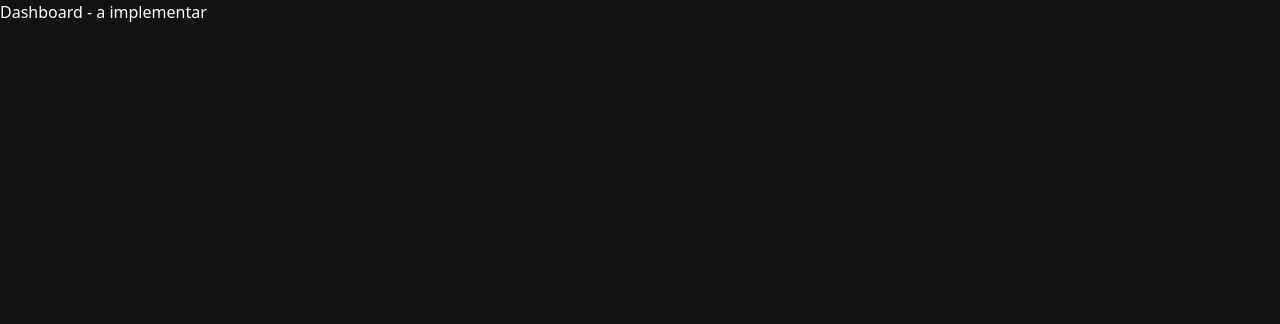
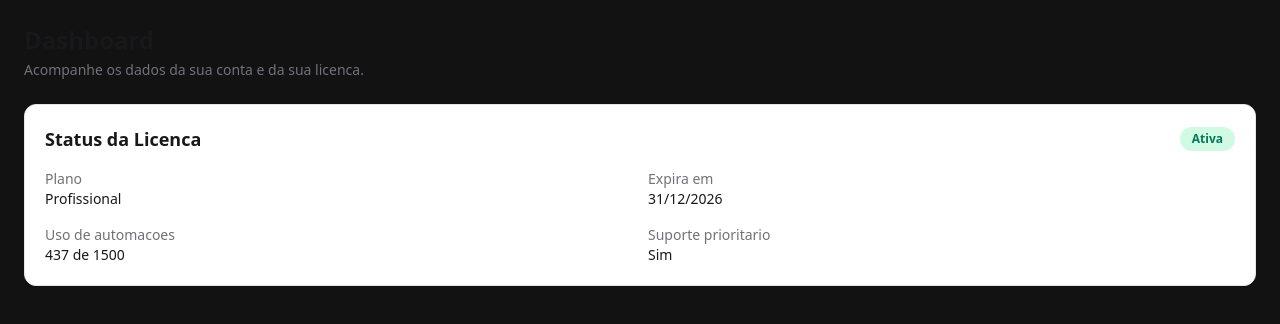
Before and after one commit to EfficienceCo/EfficienceCo, a Next.js app in the folder frontend/: page /dashboard in a window 1280 px wide. Shown: the top 324 px of the page. Built offline with nearby package versions, Linux system fonts and the light colour scheme; sample sign-in values are in the browser's storage.

Commit message:
feat: implement StatusLicenca component and integrate it into the Dashboard

```diff
--- a/frontend/src/app/dashboard/page.jsx
+++ b/frontend/src/app/dashboard/page.jsx
@@ -3,6 +3,7 @@
 import { useEffect } from 'react';
 import { useRouter } from 'next/navigation';
 import { useAuth } from '../../hooks/useAuth';
+import StatusLicenca from '../../components/dashboard/StatusLicenca';
 
 export default function Dashboard() {
   const router = useRouter();
@@ -22,5 +23,14 @@ export default function Dashboard() {
     return null;
   }
 
-  return <h1>Dashboard - a implementar</h1>;
+  return (
+    <main className="space-y-6 p-6">
+      <header>
+        <h1 className="text-2xl font-semibold text-zinc-900">Dashboard</h1>
+        <p className="mt-1 text-sm text-zinc-500">Acompanhe os dados da sua conta e da sua licenca.</p>
+      </header>
+
+      <StatusLicenca />
+    </main>
+  );
 }
--- a/frontend/src/components/dashboard/StatusLicenca.jsx
+++ b/frontend/src/components/dashboard/StatusLicenca.jsx
@@ -1,3 +1,115 @@
-export default function StatusLicenca({ status }) {
-  return <div>Status: {status}</div>;
+'use client';
+
+import { useCallback, useEffect, useState } from 'react';
+import { getStatusLicencaClienteLogado } from '../../services/licencas.service';
+
+const STATUS_LABELS = {
+  active: 'Ativa',
+  trial: 'Em teste',
+  expired: 'Expirada',
+  suspended: 'Suspensa',
+};
+
+const STATUS_BADGE_STYLES = {
+  active: 'bg-emerald-100 text-emerald-700',
+  trial: 'bg-amber-100 text-amber-800',
+  expired: 'bg-rose-100 text-rose-700',
+  suspended: 'bg-zinc-200 text-zinc-800',
+};
+
+function formatarData(data) {
+  if (!data) {
+    return 'Sem data definida';
+  }
+
+  return new Intl.DateTimeFormat('pt-BR').format(new Date(data));
 }
+
+export default function StatusLicenca() {
+  const [statusLicenca, setStatusLicenca] = useState(null);
+  const [isLoading, setIsLoading] = useState(true);
+  const [erro, setErro] = useState('');
+
+  const carregarStatus = useCallback(async () => {
+    setIsLoading(true);
+    setErro('');
+
+    try {
+      const data = await getStatusLicencaClienteLogado();
+      setStatusLicenca(data);
+    } catch (error) {
+      setErro('Nao foi possivel carregar o status da licenca.');
+    } finally {
+      setIsLoading(false);
+    }
+  }, []);
+
+  useEffect(() => {
+    carregarStatus();
+  }, [carregarStatus]);
+
+  if (isLoading) {
+    return (
+      <section className="rounded-xl border border-zinc-200 bg-white p-5 shadow-sm">
+        <h2 className="text-lg font-semibold text-zinc-900">Status da Licenca</h2>
+        <p className="mt-2 text-sm text-zinc-500">Carregando informacoes da licenca...</p>
+      </section>
+    );
+  }
+
+  if (erro) {
+    return (
+      <section className="rounded-xl border border-rose-200 bg-rose-50 p-5 shadow-sm">
+        <h2 className="text-lg font-semibold text-rose-900">Status da Licenca</h2>
+        <p className="mt-2 text-sm text-rose-700">{erro}</p>
+        <button
+          type="button"
+          onClick={carregarStatus}
+          className="mt-4 rounded-md bg-rose-700 px-3 py-2 text-sm font-medium text-white transition hover:bg-rose-800"
+        >
+          Tentar novamente
+        </button>
+      </section>
+    );
+  }
+
+  if (!statusLicenca) {
+    return null;
+  }
+
+  const badgeStyle = STATUS_BADGE_STYLES[statusLicenca.status] || 'bg-zinc-200 text-zinc-800';
+  const badgeLabel = STATUS_LABELS[statusLicenca.status] || 'Desconhecido';
+
+  return (
+    <section className="rounded-xl border border-zinc-200 bg-white p-5 shadow-sm">
+      <div className="flex items-center justify-between gap-3">
+        <h2 className="text-lg font-semibold text-zinc-900">Status da Licenca</h2>
+        <span className={`rounded-full px-3 py-1 text-xs font-semibold ${badgeStyle}`}>{badgeLabel}</span>
+      </div>
+
+      <dl className="mt-4 grid gap-4 text-sm text-zinc-700 md:grid-cols-2">
+        <div>
+          <dt className="text-zinc-500">Plano</dt>
+          <dd className="font-medium text-zinc-900">{statusLicenca.plano}</dd>
+        </div>
+
+        <div>
+          <dt className="text-zinc-500">Expira em</dt>
+          <dd className="font-medium text-zinc-900">{formatarData(statusLicenca.expiraEm)}</dd>
+        </div>
+
+        <div>
+          <dt className="text-zinc-500">Uso de automacoes</dt>
+          <dd className="font-medium text-zinc-900">
+            {statusLicenca.automacoesUtilizadas} de {statusLicenca.limiteAutomacoes}
+          </dd>
+        </div>
+
+        <div>
+          <dt className="text-zinc-500">Suporte prioritario</dt>
+          <dd className="font-medium text-zinc-900">{statusLicenca.suportePrioritario ? 'Sim' : 'Nao'}</dd>
+        </div>
+      </dl>
+    </section>
+  );
+}
--- /dev/null
+++ b/frontend/src/services/licencas.service.js
@@ -0,0 +1,18 @@
+const MOCK_STATUS_LICENCA = {
+  status: 'active',
+  plano: 'Profissional',
+  expiraEm: '2026-12-31T23:59:59.000Z',
+  limiteAutomacoes: 1500,
+  automacoesUtilizadas: 437,
+  suportePrioritario: true,
+};
+
+export async function getStatusLicencaClienteLogado() {
+  // TODO: substituir pela chamada real quando a rota estiver disponivel.
+  // Exemplo esperado:
+  // const response = await api.get('/clientes/me/licenca/status');
+  // return response.data;
+  return new Promise((resolve) => {
+    setTimeout(() => resolve(MOCK_STATUS_LICENCA), 450);
+  });
+}
```
